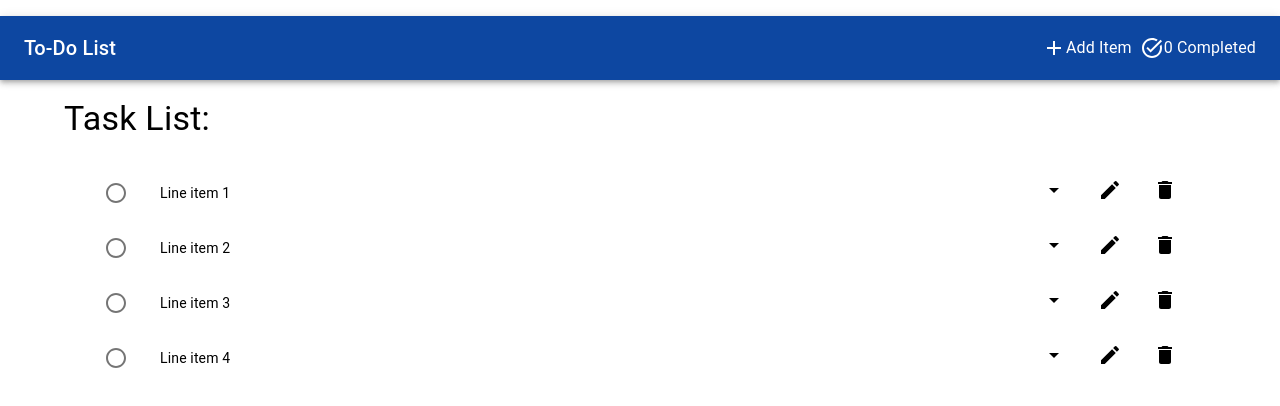
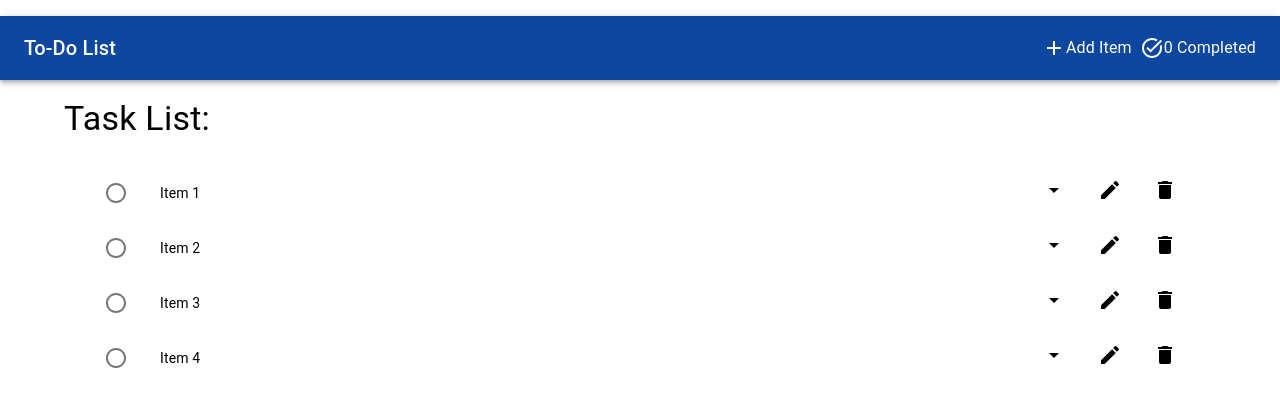
Before and after one commit to hewitson-j/new-todo-list, a React (Vite) app: page / in a window 1280 px wide. Shown: the top 406 px of the page. Built offline with nearby package versions, Linux system fonts and the light colour scheme.

Commit message:
Added item entries, task list now generates off of item entries.

```diff
--- /dev/null
+++ b/src/components/ItemEntries.tsx
@@ -0,0 +1,24 @@
+const itemEntries = [
+  {
+    title: "Item 1",
+    body: "This is a default item.",
+    completed: false,
+  },
+  {
+    title: "Item 2",
+    body: "This is a default item.",
+    completed: false,
+  },
+  {
+    title: "Item 3",
+    body: "This is a default item.",
+    completed: false,
+  },
+  {
+    title: "Item 4",
+    body: "This is a default item.",
+    completed: false,
+  },
+];
+
+export default itemEntries;
--- a/src/components/TaskList.tsx
+++ b/src/components/TaskList.tsx
@@ -7,6 +7,7 @@ import ListItemText from "@mui/material/ListItemText";
 import { Container } from "@mui/material";
 
 import { useState } from "react";
+import itemEntries from "./ItemEntries";
 
 // Icon Components
 import CircleOutlinedIcon from "@mui/icons-material/CircleOutlined";
@@ -18,7 +19,7 @@ import Tooltip from "@mui/material/Tooltip/Tooltip";
 
 export default function TaskList() {
   const [completedItems, setCompletedItems] = useState(
-    new Array(4).fill(false)
+    itemEntries.map((item) => item.completed)
   );
 
   const handleToggle = (index: number) => {
@@ -34,29 +35,27 @@ export default function TaskList() {
       <br />
       <Container>
         <List sx={{ width: "100%", bgcolor: "background.paper" }}>
-          {[0, 1, 2, 3].map((value) => {
-            const labelId = `checkbox-list-label-${value}`;
+          {itemEntries.map((item, index) => {
+            const labelId = `checkbox-list-label-${index}`;
+            const isCompleted = completedItems[index];
 
             return (
               <ListItem
-                key={value}
+                key={index}
                 disablePadding
                 onClick={() => {
-                  handleToggle(value);
+                  handleToggle(index);
                 }}
               >
                 <ListItemButton role={undefined} dense>
                   <ListItemIcon>
-                    {!completedItems[value] ? (
+                    {!isCompleted ? (
                       <CircleOutlinedIcon color="inherit" />
                     ) : (
                       <CheckCircleOutlineOutlinedIcon color="success" />
                     )}
                   </ListItemIcon>
-                  <ListItemText
-                    id={labelId}
-                    primary={`Line item ${value + 1}`}
-                  />
+                  <ListItemText id={labelId} primary={`${item.title}`} />
                 </ListItemButton>
                 <Tooltip title={"Task Info"}>
                   <ListItemButton
```
